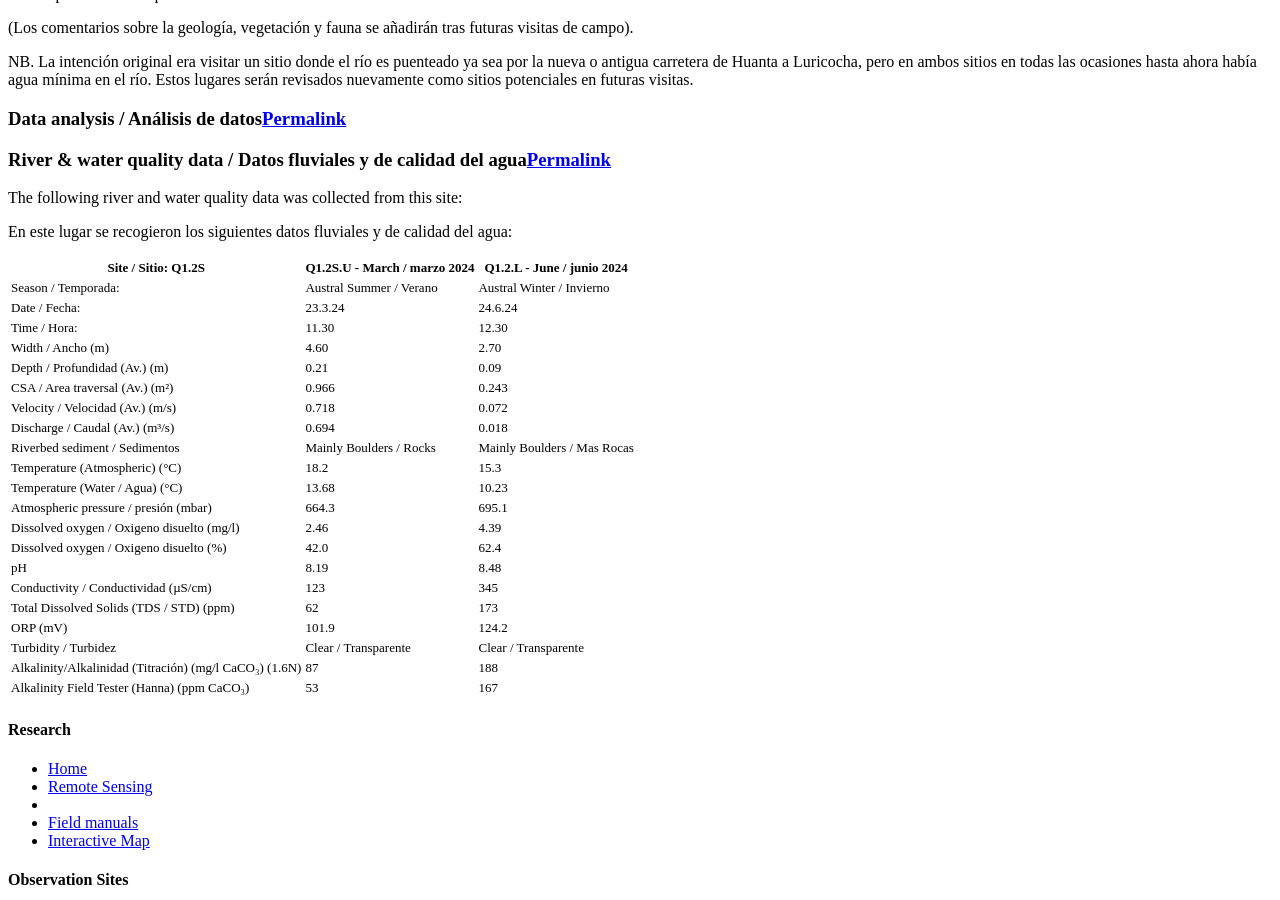
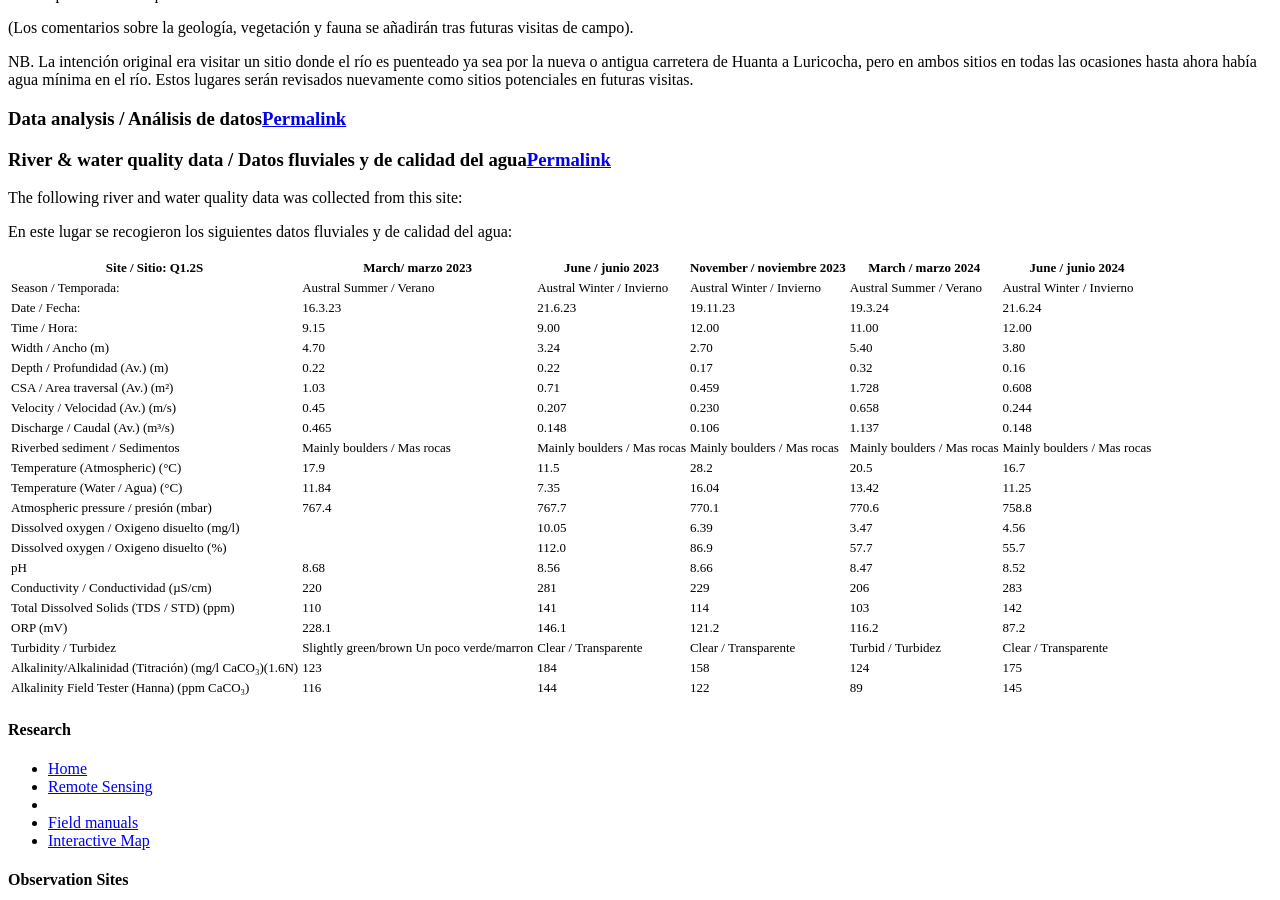
Before and after one commit to HVLepage/cavep-unah, a Jekyll site: the page built from _docs/site-network/Q1_2S.md, in a window 1280 px wide and 900 px high, scrolled down 2453 px. Built offline with Jekyll 4.4.1, drawn with Linux system fonts in a browser that asks for light colours; comment, search, counter and statistics services are not loaded.

Commit message:
Update Q1_2S.md

```diff
--- a/_docs/site-network/Q1_2S.md
+++ b/_docs/site-network/Q1_2S.md
@@ -72,26 +72,26 @@
 
 En este lugar se recogieron los siguientes datos fluviales y de calidad del agua:
 
-|     Site / Sitio: Q1.2S                                         |     Q1.2S.U - March / marzo 2024    |     Q1.2.L - June / junio 2024     |
-|-----------------------------------------------------------------|-------------------------------------|------------------------------------|
-|     Season / Temporada:                                         |     Austral Summer / Verano         |     Austral Winter / Invierno      |
-|     Date / Fecha:                                               |     23.3.24                         |     24.6.24                        |
-|     Time / Hora:                                                |     11.30                           |     12.30                          |
-|     Width / Ancho (m)                                           |     4.60                            |     2.70                           |
-|     Depth / Profundidad (Av.) (m)                               |     0.21                            |     0.09                           |
-|     CSA / Area traversal (Av.) (m²)                             |     0.966                           |     0.243                          |
-|     Velocity / Velocidad    (Av.) (m/s)                         |     0.718                           |     0.072                          |
-|     Discharge / Caudal (Av.) (m³/s)                             |     0.694                           |     0.018                          |
-|     Riverbed sediment / Sedimentos                              |     Mainly Boulders / Rocks         |     Mainly Boulders / Mas Rocas    |
-|     Temperature (Atmospheric) (°C)                              |     18.2                            |     15.3                           |
-|     Temperature (Water / Agua) (°C)                             |     13.68                           |     10.23                          |
-|     Atmospheric pressure / presión (mbar)                       |     664.3                           |     695.1                          |
-|     Dissolved oxygen /   Oxigeno disuelto (mg/l)                |     2.46                            |     4.39                           |
-|     Dissolved oxygen / Oxigeno disuelto (%)                     |     42.0                            |     62.4                           |
-|     pH                                                          |     8.19                            |     8.48                           |
-|     Conductivity / Conductividad (µS/cm)                        |     123                             |     345                            |
-|     Total Dissolved Solids (TDS / STD)  (ppm)                   |     62                              |     173                            |
-|     ORP (mV)                                                    |     101.9                           |     124.2                          |
-|     Turbidity / Turbidez                                        |     Clear / Transparente            |     Clear / Transparente           |
-|     Alkalinity/Alkalinidad   (Titración) (mg/l CaCO₃) (1.6N)    |     87                              |     188                            |
-|     Alkalinity Field Tester (Hanna) (ppm CaCO₃)                 |     53                              |     167                            |
+|     Site / Sitio: Q1.2S                                        |     March/ marzo 2023                               |     June / junio 2023              |     November / noviembre 2023      |      March / marzo 2024             |     June / junio 2024               |
+|----------------------------------------------------------------|-----------------------------------------------------|------------------------------------|------------------------------------|-------------------------------------|-------------------------------------|
+|     Season / Temporada:                                        |     Austral Summer / Verano                         |     Austral Winter / Invierno      |     Austral Winter / Invierno      |     Austral Summer / Verano         |     Austral Winter / Invierno       |
+|     Date / Fecha:                                              |     16.3.23                                         |     21.6.23                        |     19.11.23                       |              19.3.24                |     21.6.24                         |
+|     Time / Hora:                                               |     9.15                                            |     9.00                           |     12.00                          |     11.00                           |     12.00                           |
+|     Width / Ancho (m)                                          |     4.70                                            |     3.24                           |     2.70                           |     5.40                            |     3.80                            |
+|     Depth / Profundidad (Av.) (m)                              |     0.22                                            |     0.22                           |     0.17                           |     0.32                            |     0.16                            |
+|     CSA / Area traversal (Av.) (m²)                            |     1.03                                            |     0.71                           |     0.459                          |     1.728                           |     0.608                           |
+|     Velocity / Velocidad    (Av.) (m/s)                        |     0.45                                            |     0.207                          |     0.230                          |     0.658                           |     0.244                           |
+|     Discharge / Caudal (Av.) (m³/s)                            |     0.465                                           |     0.148                          |     0.106                          |     1.137                           |     0.148                           |
+|     Riverbed sediment / Sedimentos                             |     Mainly boulders / Mas  rocas                    |     Mainly boulders / Mas rocas    |     Mainly boulders / Mas rocas    |     Mainly boulders / Mas  rocas    |     Mainly boulders / Mas  rocas    |
+|     Temperature (Atmospheric) (°C)                             |     17.9                                            |     11.5                           |     28.2                           |     20.5                            |     16.7                            |
+|     Temperature (Water / Agua) (°C)                            |     11.84                                           |     7.35                           |     16.04                          |     13.42                           |     11.25                           |
+|     Atmospheric pressure / presión (mbar)                      |     767.4                                           |     767.7                          |     770.1                          |     770.6                           |     758.8                           |
+|     Dissolved oxygen /   Oxigeno disuelto (mg/l)               |                                                     |     10.05                          |     6.39                           |     3.47                            |     4.56                            |
+|     Dissolved oxygen / Oxigeno disuelto (%)                    |                                                     |     112.0                          |     86.9                           |     57.7                            |     55.7                            |
+|     pH                                                         |     8.68                                            |     8.56                           |     8.66                           |     8.47                            |     8.52                            |
+|     Conductivity / Conductividad (µS/cm)                       |     220                                             |     281                            |     229                            |     206                             |     283                             |
+|     Total Dissolved Solids (TDS / STD)  (ppm)                  |     110                                             |     141                            |     114                            |     103                             |     142                             |
+|     ORP (mV)                                                   |     228.1                                           |     146.1                          |     121.2                          |     116.2                           |     87.2                            |
+|     Turbidity / Turbidez                                       |     Slightly green/brown Un poco   verde/marron     |     Clear / Transparente           |     Clear / Transparente           |     Turbid / Turbidez               |     Clear / Transparente            |
+|     Alkalinity/Alkalinidad   (Titración) (mg/l CaCO₃)(1.6N)    |     123                                             |     184                            |     158                            |     124                             |     175                             |
+|     Alkalinity Field Tester (Hanna) (ppm CaCO₃)                |     116                                             |     144                            |     122                            |     89                              |     145                             |
```
